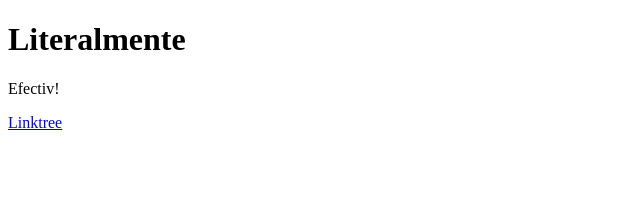
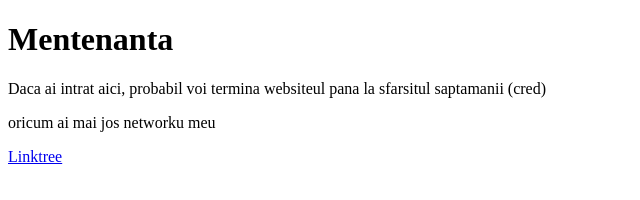
Before and after one commit to hodorojasorin/sorinarseni.me, a plain HTML site: page index.html in a window 1280 px wide. Shown: the whole page, without its empty margins (0-640 px from the left). Drawn offline with Linux system fonts and the light colour scheme.

Commit message:
Mentenanta

```diff
--- a/index.html
+++ b/index.html
@@ -3,11 +3,13 @@
 <head>
     <meta charset="UTF-8">
     <meta name="viewport" content="width=device-width, initial-scale=1.0">
-    <title>IESI FA AFARA</title>
+    <title>momentan pe avarii</title>
 </head>
 <body>
-    <h1>Literalmente</h1>
-    <p>Efectiv!</p>
+    <h1>Mentenanta</h1>
+    <p>Daca ai intrat aici, probabil voi termina websiteul pana la sfarsitul saptamanii (cred)</p>
+
+    <p>oricum ai mai jos networku meu</p>
     <a href="https://linktr.ee/sorinarseni">Linktree</a>
 </body>
 </html>
```
